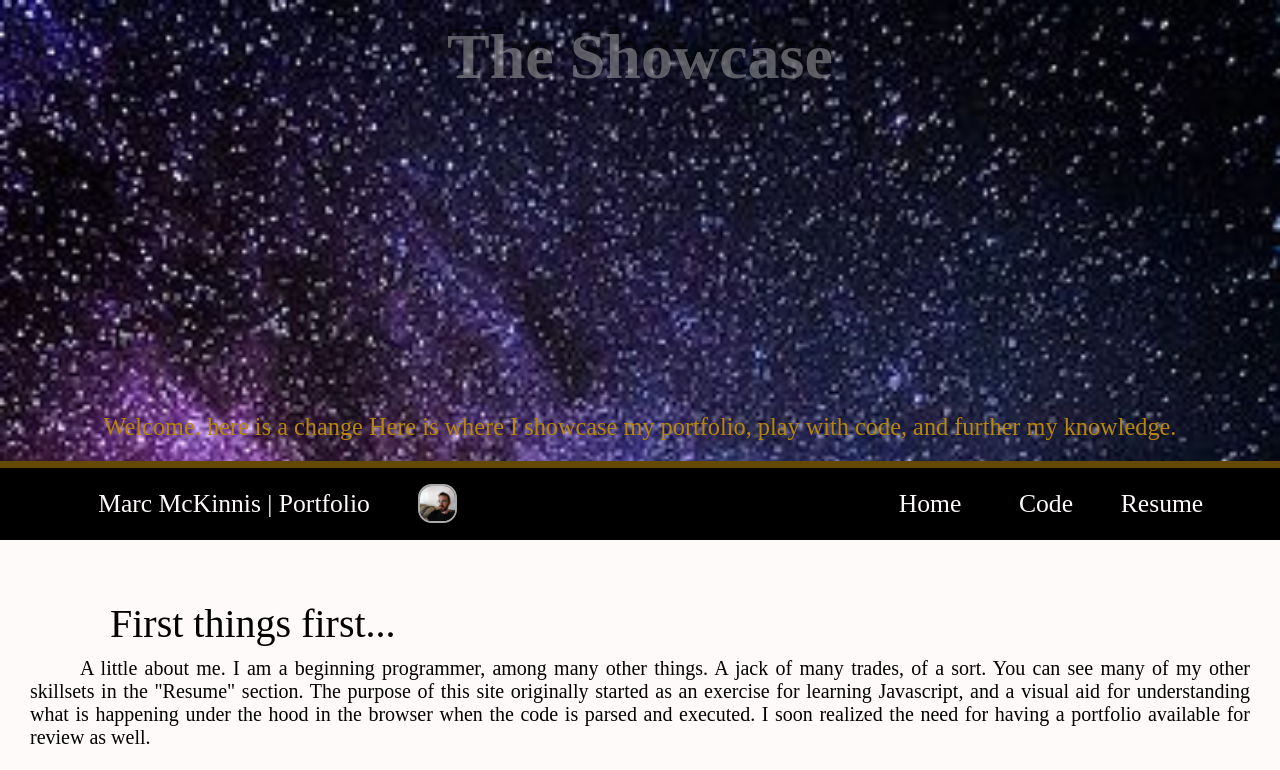
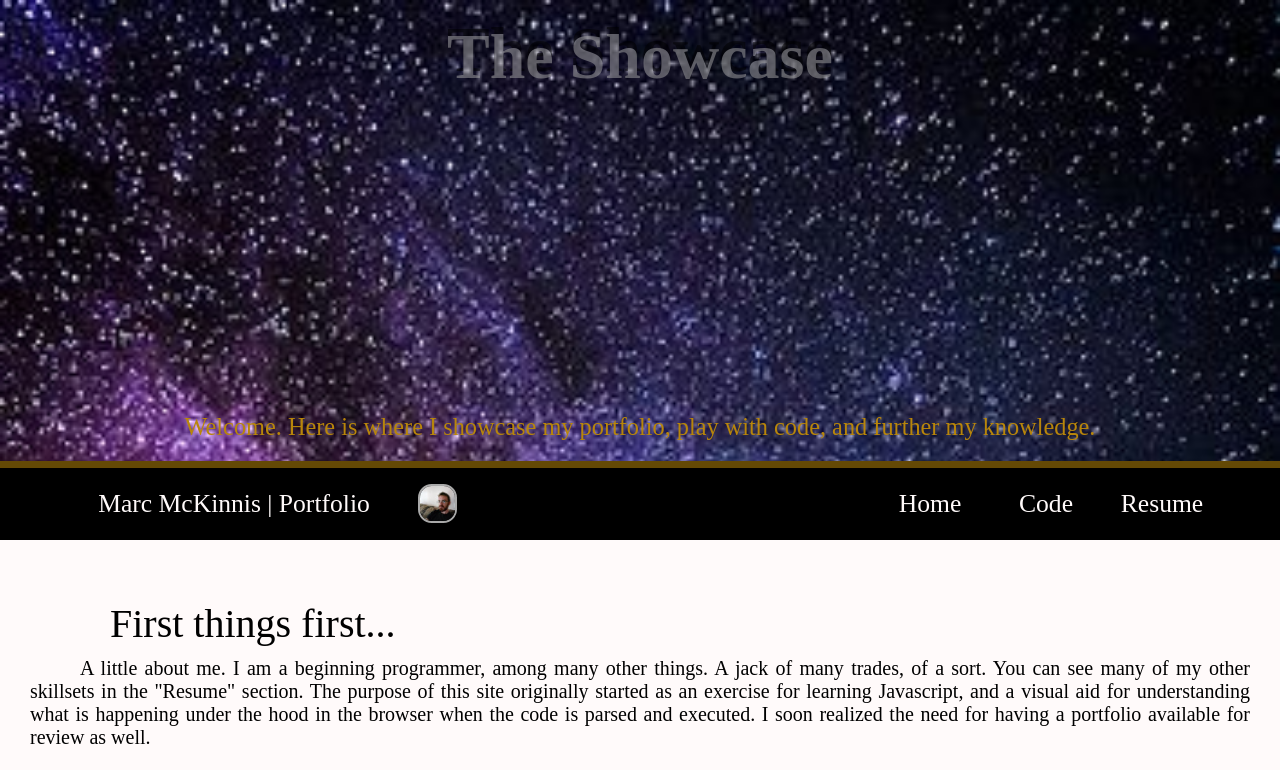
Before and after one commit to mnm5774/mnm5774.github.io, a plain HTML site: page index.html in a window 1280 px wide. Shown: the top 770 px of the page. Drawn offline with Linux system fonts and the light colour scheme; files whose address does not match are found by name.

Commit message:
Update index.html

```diff
--- a/index.html
+++ b/index.html
@@ -45,7 +45,7 @@ for the dynamically loaded content, use two classes:
 <div id="hero" class="hero-container">
 	<h1 class="hero-header">The Showcase</h1>
 	<a class="hero-text">
-		Welcome. here is a change Here is where I showcase my portfolio, play with code, and further my knowledge.
+		Welcome. Here is where I showcase my portfolio, play with code, and further my knowledge.
 	</a>
 </div>
 
```
